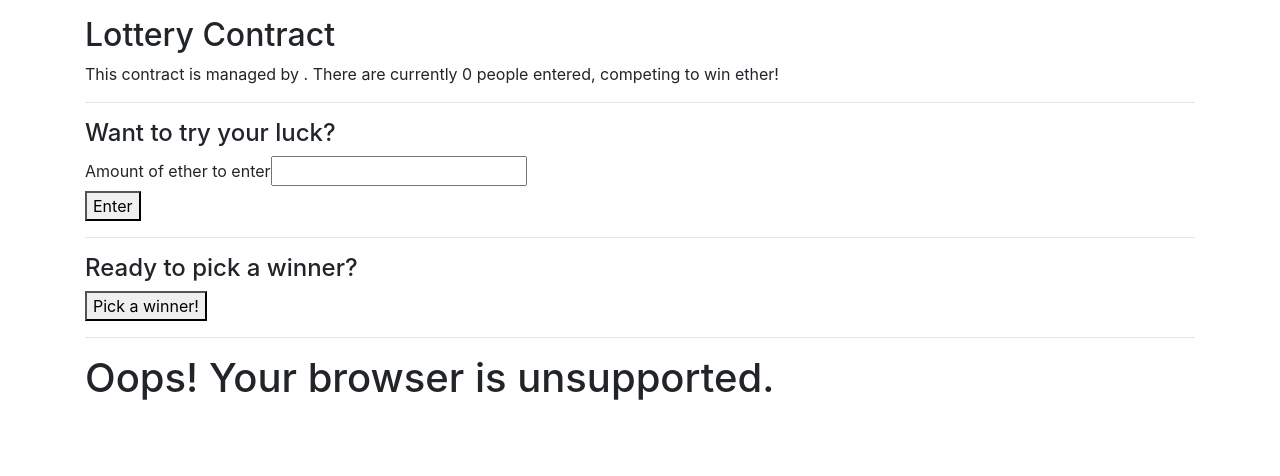
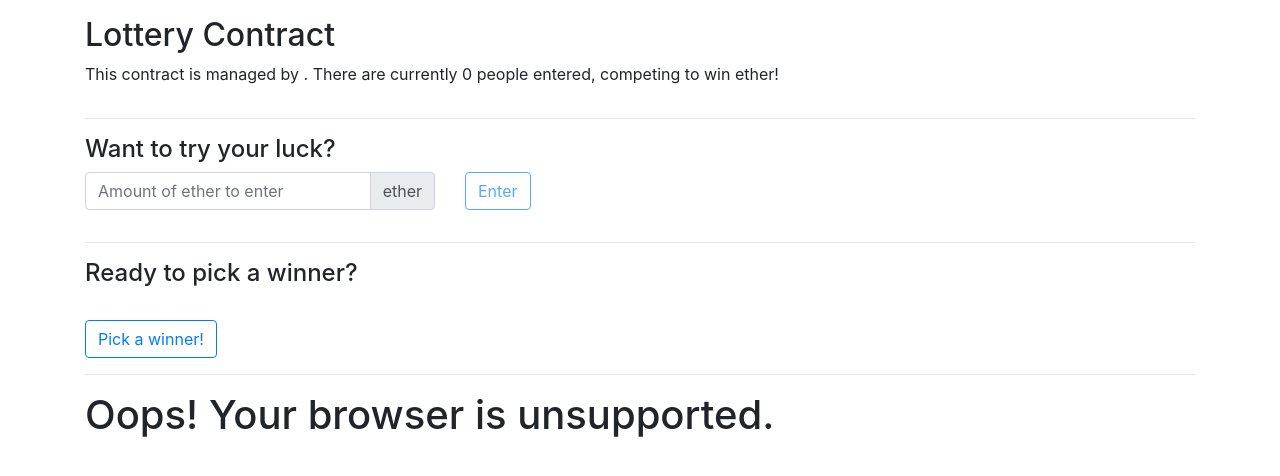
Before and after one commit to ShaneRich5/react-lottery, a React (Create React App) app: page / in a window 1280 px wide. Shown: the top 476 px of the page. Built offline with nearby package versions, Linux system fonts and the light colour scheme.

Commit message:
feat: updated the UI and added reasonable message to provide feedback to the end user

```diff
--- a/src/components/app/app.component.tsx
+++ b/src/components/app/app.component.tsx
@@ -2,8 +2,15 @@ import Web3 from 'web3';
 import React from 'react';
 import { isArray } from 'util';
 import { Contract } from 'web3-eth-contract';
+import Col from 'react-bootstrap/Col';
+import Row from 'react-bootstrap/Row';
+import Form from 'react-bootstrap/Form';
+import Button from 'react-bootstrap/Button';
+import Spinner from 'react-bootstrap/Spinner';
 import Container from 'react-bootstrap/Container';
 import loadWeb3 from '../../services/web3.service';
+import InputGroup from 'react-bootstrap/InputGroup';
+import FormControl from 'react-bootstrap/FormControl';
 import createContract from '../../services/lottery.service';
 import { UserDeniedAccessError } from '../../errors/user-denied-access.error';
 import { UnsupportedBrowserError } from '../../errors/unsupported-browser.error';
@@ -80,7 +87,7 @@ class App extends React.Component<{}, AppState> {
     this.setState({ message: SUCCESS_MESSAGE.WINNER_PICKED });
   }
 
-  onSubmit = async (event: React.FormEvent<HTMLFormElement>) => {
+  onSubmit = async (event: React.FormEvent) => {
     event.preventDefault();
     const accounts = await this.web3?.eth.getAccounts();
 
@@ -103,40 +110,80 @@ class App extends React.Component<{}, AppState> {
     }
   }
 
+  isLoading = () => Object.values(PENDING_MESSAGE).includes(this.state.message);
+
   render() {
+    const loadingIndicator = this.isLoading() ? <Spinner animation="border" /> : null;
+
     return (
       <Container className="App">
-        <div>
+        <Row>
+          <Col xs={12}>
             <h2>Lottery Contract</h2>
+          </Col>
+          <Col xs={12}>
             <p>
               This contract is managed by {this.state.manager}.
               There are currently {this.state.players.length} people entered,
               competing to win {this.web3?.utils.fromWei(this.state.balance)} ether!
             </p>
+          </Col>
+          <Col xs={12}>
             <hr />
-
-          <form onSubmit={this.onSubmit}>
+          </Col>
+        </Row>
+        <Row>
+          <Col xs={12}>
+            <Form>
               <h4>Want to try your luck?</h4>
-            <div>
-              <label>Amount of ether to enter</label>
-              <input
+              <Row>
+                <Col xs={4}>
+                  <InputGroup className="mb-3">
+                    <FormControl
+                      placeholder="Amount of ether to enter"
+                      aria-label="Amount of ether to enter"
+                      aria-describedby="ether-entry"
                       value={this.state.value}
+                      disabled={this.isLoading()}
                       onChange={event => this.setState({ value: event.target.value })}
                     />
-            </div>
-            <button>Enter</button>
-          </form>
-
+                    <InputGroup.Append>
+                      <InputGroup.Text id="ether-entry">ether</InputGroup.Text>
+                    </InputGroup.Append>
+                  </InputGroup>
+                </Col>
+                <Col xs={2}>
+                  <Button
+                    variant="outline-primary"
+                    disabled={this.isLoading() || this.state.value === EMPTY_MESSAGE}
+                    onClick={this.onSubmit}
+                  >Enter</Button>
+                </Col>
+              </Row>
+            </Form>
+          </Col>
+        </Row>
         <hr />
-
-          <h4>Ready to pick a winner?</h4>
-          <button onClick={this.onClick}>Pick a winner!</button>
-
+        <Row>
+          <Col xs={12}>
+            <h4>Ready to pick a winner?</h4><br />
+          </Col>
+          <Col xs={12}>
+            <Button
+              variant="outline-primary"
+              disabled={this.isLoading()}
+              onClick={this.onClick}
+            >Pick a winner!</Button>
+          </Col>
+          <Col xs={12}>
             <hr />
-
-          <h1>{this.state.message}</h1>
-        </div>
-      </Container>
+          </Col>
+          <Col xs={12}>
+            <h1 style={{ display: 'inline' }}>{this.state.message}</h1>
+            {loadingIndicator}
+          </Col>
+        </Row>
+      </Container >
     );
   }
 }
--- a/src/components/app/app.constants.ts
+++ b/src/components/app/app.constants.ts
@@ -8,7 +8,7 @@ export const ERROR_MESSAGE = {
 
 export const PENDING_MESSAGE = {
     TRANSACTION: 'Waiting on transaction success...',
-    LOADING_LOTTERY_CONTRACT: 'Loading...'
+    LOADING_LOTTERY_CONTRACT: 'Loading lottery...'
 };
 
 export const SUCCESS_MESSAGE = {
--- a/src/components/app/app.css
+++ b/src/components/app/app.css
@@ -1,39 +1,3 @@
 .App {
   margin-top: 16px;
 }
-
-.App-logo {
-  height: 40vmin;
-  pointer-events: none;
-}
-
-@media (prefers-reduced-motion: no-preference) {
-  .App-logo {
-    animation: App-logo-spin infinite 20s linear;
-  }
-}
-
-.App-header {
-  background-color: #282c34;
-  min-height: 100vh;
-  display: flex;
-  flex-direction: column;
-  align-items: center;
-  justify-content: center;
-  font-size: calc(10px + 2vmin);
-  color: white;
-}
-
-.App-link {
-  color: #61dafb;
-}
-
-@keyframes App-logo-spin {
-  from {
-    transform: rotate(0deg);
-  }
-
-  to {
-    transform: rotate(360deg);
-  }
-}
```
Lines whose indentation alone changed are shown as unchanged.
